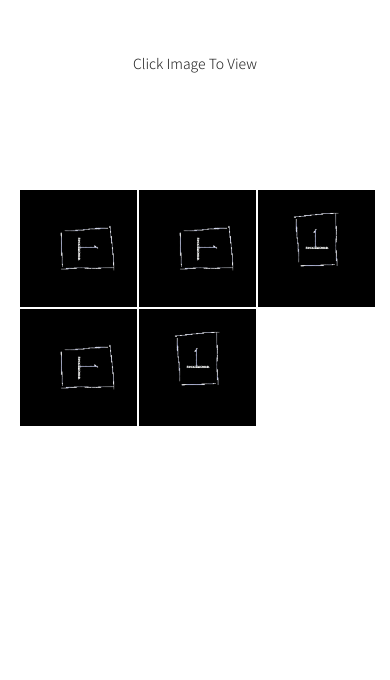
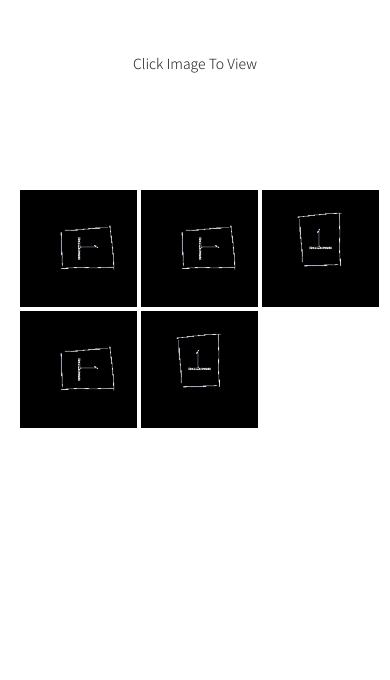
Before and after one commit to arestudios/arestudios.github.io, a plain HTML site: page gallery.html in a window 390 px wide. Shown: the part 72-752 px from the top of the page. Drawn offline with Linux system fonts and the light colour scheme; a web font is replaced by a local one.

Commit message:
Code optimization and mobile bug fix on gallery page

```diff
--- a/gallery.html
+++ b/gallery.html
@@ -52,11 +52,11 @@
 
         <div class="gallery-wrapper">
             <div class="gallery-container">
-                <div class="image-container"><a href="" onclick="show_img1(); return false;" class="image-1"></a></div>
-                <div class="image-container"><a href="" onclick="show_img2(); return false;" class="image-2"></a></div>
-                <div class="image-container"><a href="" onclick="show_img3(); return false;" class="image-3"></a></div>
-                <div class="image-container"><a href="" onclick="show_img4(); return false;" class="image-4"></a></div>
-                <div class="image-container"><a href="" onclick="show_img5(); return false;" class="image-5"></a></div>
+                <div class="image-container" onclick="show_img('illust/gallery-page/2.png'); return false;"><img src="illust/gallery-page/2.png" class="image-1"></div>
+                <div class="image-container" onclick="show_img('illust/gallery-page/2.png'); return false;"><img src="illust/gallery-page/2.png" class="image-2"></div>
+                <div class="image-container" onclick="show_img('illust/gallery-page/1.png'); return false;"><img src="illust/gallery-page/1.png" class="image-3"></div>
+                <div class="image-container" onclick="show_img('illust/gallery-page/2.png'); return false;"><img src="illust/gallery-page/2.png" class="image-4"></div>
+                <div class="image-container" onclick="show_img('illust/gallery-page/1.png'); return false;"><img src="illust/gallery-page/1.png" class="image-5"></div>
             </div>
         </div>
 
@@ -104,33 +104,12 @@
     <!--Hamburger menu ENDS-->
 
     <script>
-        //THE LINKS IN "show_img"s MUST HAVE THE SAME LINK AS THE ONE IN THE CSS GALLERY IMAGES
-        function show_img1() {
+       //using "img_link" parameter to pass parameter from html "image-container" class to "show_img" js function https://wlearnsmart.com/how-to-pass-parameter-in-javascript-function-from-html/
+       function show_img(img_link) {
             document.getElementById("zoomed").style.display = 'inline';
             document.getElementById("zoom-darken").style.display = 'inline';
-            document.getElementById("zoomed-img").src = "illust/gallery-page/2.png";
+            document.getElementById("zoomed-img").src = img_link;
         }
-        function show_img2() {
-            document.getElementById("zoomed").style.display = 'inline';
-            document.getElementById("zoom-darken").style.display = 'inline';
-            document.getElementById("zoomed-img").src = "illust/gallery-page/2.png";
-        }
-        function show_img3() {
-            document.getElementById("zoomed").style.display = 'inline';
-            document.getElementById("zoom-darken").style.display = 'inline';
-            document.getElementById("zoomed-img").src = "illust/gallery-page/1.png";
-        }
-        function show_img4() {
-            document.getElementById("zoomed").style.display = 'inline';
-            document.getElementById("zoom-darken").style.display = 'inline';
-            document.getElementById("zoomed-img").src = "illust/gallery-page/2.png";
-        }
-        function show_img5() {
-            document.getElementById("zoomed").style.display = 'inline';
-            document.getElementById("zoom-darken").style.display = 'inline';
-            document.getElementById("zoomed-img").src = "illust/gallery-page/1.png";
-        }
-
 
         function hide() {
             document.getElementById("zoomed").style.display = 'none';
--- a/style_gallery.css
+++ b/style_gallery.css
@@ -126,82 +126,27 @@ https://stackoverflow.com/questions/18490334/responsive-image-full-screen-and-ce
   z-index: 1; /*=============================================================================Z-INDEX*/
 }
 .gallery-container {
-  width: 90vw; /*30vw+30vw+30vw = 90vw*/
+  width: 90vw;
   display: grid;
-  place-items: center;
+  /*
+  inefficient
   grid-template-columns: 30vw 30vw 30vw;
-  grid-gap: 2px;
+  grid-template-rows: 30vw 30vw 30vw;
+  */
+  grid-template-columns: repeat(3, 30vw);
+  /*repeat(number-of-column, width-of-column-grid)*/
+  grid-template-rows: repeat(auto-fill, 30vw);
+  /*repeat(number-of-rows, height-of-rows-grid), auto-fill used because we don't know how many images uploaded*/
+  grid-gap: 4px;
 }
 
 /*make them appear like perfect squares*/
-.image-container {
-  position: relative;
-  width: 30vw; /*MUST SAME WITH THE grid-template-columns IN "gallery-container"*/
-  overflow: hidden;
+.image-container img {
+  height: 30vw;
+  width: 30vw;
+  object-fit: cover; /*prevent image from stretching*/
+  object-position: center center;
 }
-.image-container::before {
-  content: "";
-  display: block;
-  padding-top: 100%;
-}
-
-/*===============================GALLERY IMAGES START===============================*/
-.image-1 {
-  position: absolute;
-  top: 0;
-  left: 0;
-  bottom: 0;
-  right: 0;
-  background-image: url("illust/gallery-page/2.png");
-  background-position: center;
-  background-size: 100% 100%;
-  background-size: cover;
-}
-.image-2 {
-  position: absolute;
-  top: 0;
-  left: 0;
-  bottom: 0;
-  right: 0;
-  background-image: url("illust/gallery-page/2.png");
-  background-position: center;
-  background-size: 100% 100%;
-  background-size: cover;
-}
-.image-3 {
-  position: absolute;
-  top: 0;
-  left: 0;
-  bottom: 0;
-  right: 0;
-  background-image: url("illust/gallery-page/1.png");
-  background-position: center;
-  background-size: 100% 100%;
-  background-size: cover;
-}
-.image-4 {
-  position: absolute;
-  top: 0;
-  left: 0;
-  bottom: 0;
-  right: 0;
-  background-image: url("illust/gallery-page/2.png");
-  background-position: center;
-  background-size: 100% 100%;
-  background-size: cover;
-}
-.image-5 {
-  position: absolute;
-  top: 0;
-  left: 0;
-  bottom: 0;
-  right: 0;
-  background-image: url("illust/gallery-page/1.png");
-  background-position: center;
-  background-size: 100% 100%;
-  background-size: cover;
-}
-/*===============================GALLERY IMAGES ENDS===============================*/
 /*GALLERY ENDS*/
 
 /*      HAMBURGER MENU TRIGGER START (CSS)      */
```
